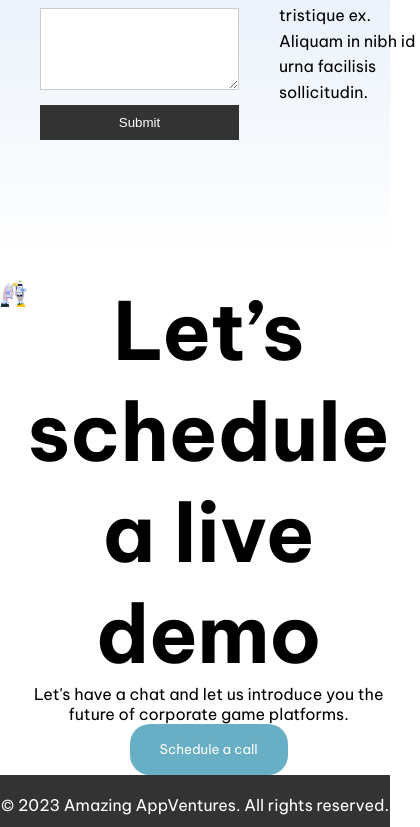
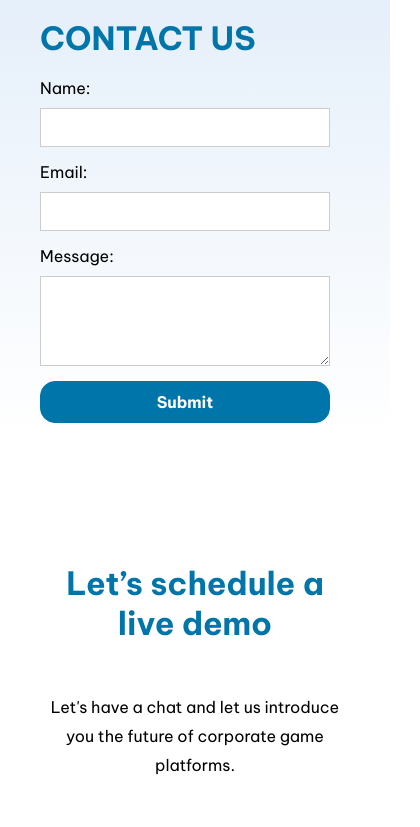
Before and after one commit to Gogulan12/AmazingAppVentures, a React (Create React App) app: page / in a window 390 px wide. Shown: the part 6017-6844 px from the top of the page, 420 px wide, since content can reach past the window. Built offline with nearby package versions, Linux system fonts and the light colour scheme.

Commit message:
updated contact section

```diff
--- a/src/Components/ContactSection/Contact.css
+++ b/src/Components/ContactSection/Contact.css
@@ -42,11 +42,25 @@
 }
 
 .contact-form button {
-  background-color: #333;
+  background-color: #0075aa;
+
   color: #fff;
   padding: 10px 20px;
-  border: none;
+  /* border: none; */
+  border: 1px solid #0075aa;
+  border-radius: 15px;
   cursor: pointer;
+  font-family: "Be Vietnam Pro", sans-serif;
+  font-weight: bold;
+  font-size: 16px;
+  padding: 10px 22px;
+}
+
+.contact-form button:hover {
+  transition: all 0.2s ease-in-out;
+  background: #ffffff;
+  color: #010606;
+  border: 1px solid #0075aa;
 }
 
 .contact-info h2 {
@@ -59,6 +73,45 @@
   line-height: 1.6;
 }
 
+/* .contact-us {
+  display: flex;
+  flex-direction: column-reverse;
+} */
+
+.contact-us h2 {
+  font-size: 2rem;
+  color: #0075aa;
+  text-transform: uppercase;
+  margin-bottom: 20px;
+}
+
+.contact-info p {
+  line-height: 1.8;
+}
+
+form,
+input,
+textarea {
+  font-family: "Be Vietnam Pro", sans-serif;
+}
+
+@media (max-width: 700px) {
+  .contact-us {
+    display: flex;
+    flex-direction: column-reverse;
+  }
+
+  .contact-info {
+    padding-left: 0px;
+    margin-bottom: 30px;
+  }
+
+  .contact-form {
+    padding-right: 20px;
+    width: 100%;
+  }
+}
+
 /* //////////////////LIVE DEMO SECTION////////////// */
 
 .liveDemoSection {
@@ -68,6 +121,8 @@
   max-width: 1200px;
   margin: 0 auto;
   padding-top: 100px;
+  flex-direction: column-reverse;
+  align-items: center;
 }
 
 .liveDemoImage img {
@@ -84,13 +139,52 @@
 .liveDemoText h2 {
   font-size: 5rem;
   margin: 0;
+  color: #0075aa;
+  padding-bottom: 50px;
+}
+
+.liveDemoText p {
+  padding-bottom: 50px;
 }
 
 .liveDemoSection button {
-  padding: 17px 30px;
+  padding: 16px 30px;
   border-radius: 20px;
-  background-color: rgb(104, 174, 197);
+  background-color: #0075aa;
   color: white;
   border: none;
   font-family: "Be Vietnam Pro", sans-serif;
+  border: 1px solid #0075aa;
+  font-weight: bold;
+  font-size: 16px;
+  cursor: pointer;
 }
+
+.liveDemoSection button:hover {
+  transition: all 0.2s ease-in-out;
+  background: #ffffff;
+  color: #010606;
+  border: 1px solid #0075aa;
+}
+
+@media (max-width: 700px) {
+  .liveDemoText h2 {
+    font-size: 3rem;
+    margin: 0;
+    color: #0075aa;
+    padding-bottom: 50px;
+  }
+
+  .liveDemoText p {
+    /* padding-bottom: 50px; */
+    width: 80%;
+    margin: 0 auto;
+    line-height: 1.8;
+  }
+}
+
+@media (max-width: 400px) {
+  .liveDemoText h2 {
+    font-size: 2rem;
+  }
+}
--- a/src/Components/ContactSection/Contact.js
+++ b/src/Components/ContactSection/Contact.js
@@ -1,7 +1,9 @@
 import React from "react";
 import "./Contact.css"; // Create this CSS file for styling
 
-import phones from "../../Assets/phones.jpg";
+// import phones from "../../Assets/phones.jpg";
+// import phones from "../../Assets/phones-removebg-preview.png";
+import phones from "../../Assets/peopleholdingphones.png";
 
 function Contact() {
   return (
@@ -11,11 +13,11 @@ function Contact() {
           <h2>Contact Us</h2>
           <form>
             <label htmlFor="name">Name:</label>
-            <input type="text" id="name" name="name" />
+            <input type="text" id="name" name="name" required />
             <label htmlFor="email">Email:</label>
-            <input type="email" id="email" name="email" />
+            <input type="email" id="email" name="email" required />
             <label htmlFor="message">Message:</label>
-            <textarea id="message" name="message" rows="4"></textarea>
+            <textarea id="message" name="message" rows="4" required></textarea>
             <button type="submit">Submit</button>
           </form>
         </div>
@@ -33,12 +35,15 @@ function Contact() {
           <img src={phones} alt="" />
         </div>
         <div className="liveDemoText">
-          <h2>Let’s schedule a live demo</h2>
+          <h2>
+            Let’s schedule a <br />
+            live demo
+          </h2>
           <p>
             Let's have a chat and let us introduce you the future of corporate
             game platforms.
           </p>
-          <button>Schedule a call</button>
+          <button>Schedule a Call</button>
         </div>
       </section>
     </div>
--- a/src/Components/FaqSection/Faqsection.css
+++ b/src/Components/FaqSection/Faqsection.css
@@ -17,11 +17,6 @@
 .faq-container {
   max-width: 800px;
   margin: 0 auto;
-  /* transition: all 0.2s ease-in-out; */
-}
-
-.faq-item {
-  /* margin-bottom: 20px; */
   /* transition: all 0.2s ease-in-out; */
 }
 
```
Also changed, not shown: src/Assets/peopleholdingphones.png (added), src/Assets/phones-removebg-preview.png (added).
